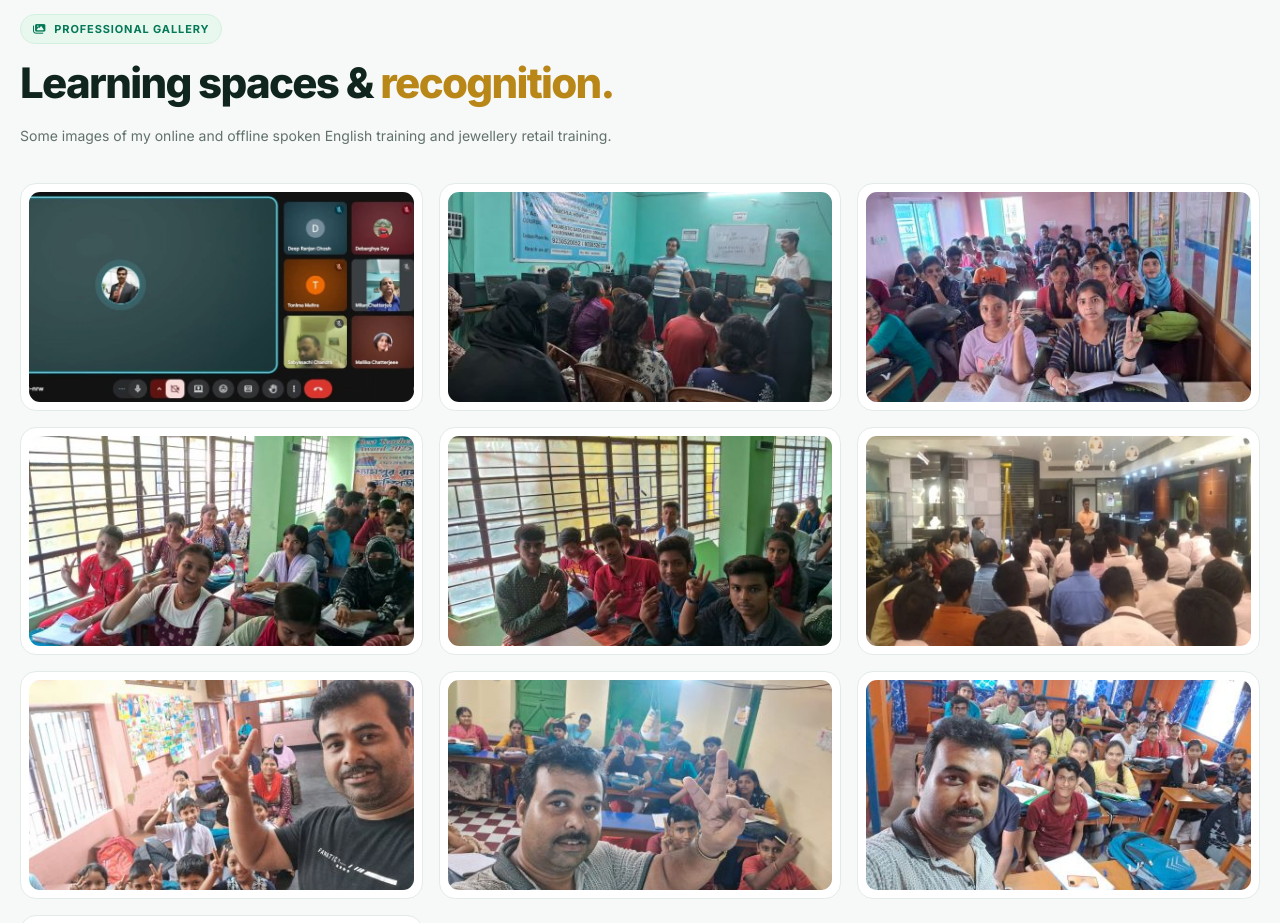
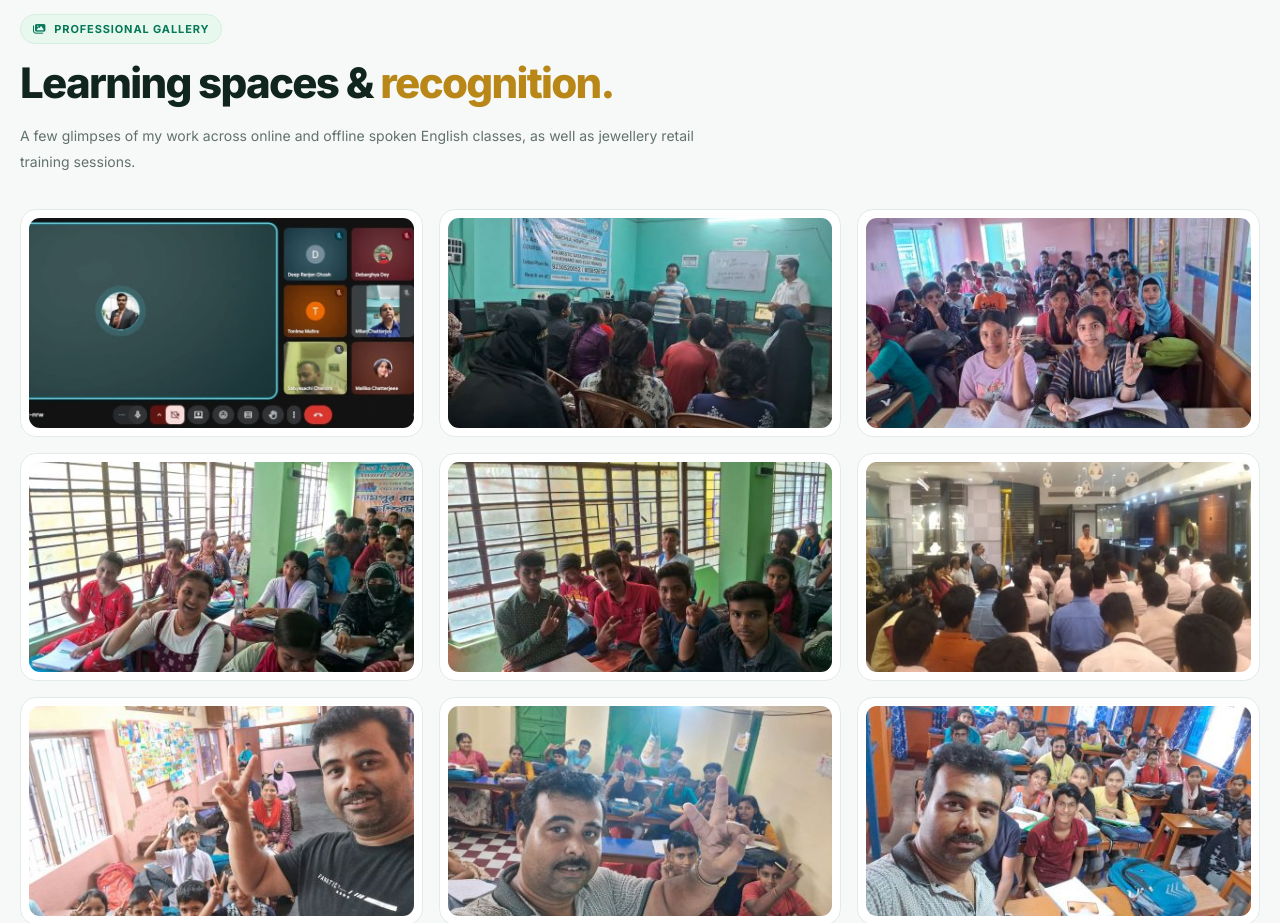
Before and after one commit to English-Spur/sovan-portfolio, a plain HTML site: page index.html in a window 1280 px wide. Shown: the part 6080-7003 px from the top of the page. Drawn offline with nearby package versions, Linux system fonts and the light colour scheme.

Commit message:
Update index.html

```diff
--- a/index.html
+++ b/index.html
@@ -672,7 +672,7 @@
         <div class="section-head reveal">
           <span class="eyebrow"><i class="fa-solid fa-images"></i> Professional Gallery</span>
           <h2 class="section-title">Learning spaces & <span class="accent">recognition.</span></h2>
-          <p class="section-copy">Some images of my online and offline spoken English training and jewellery retail training.</p>
+          <p class="section-copy">A few glimpses of my work across online and offline spoken English classes, as well as jewellery retail training sessions.</p>
         </div>
 
         <!-- Gallery Images Grid -->
```
